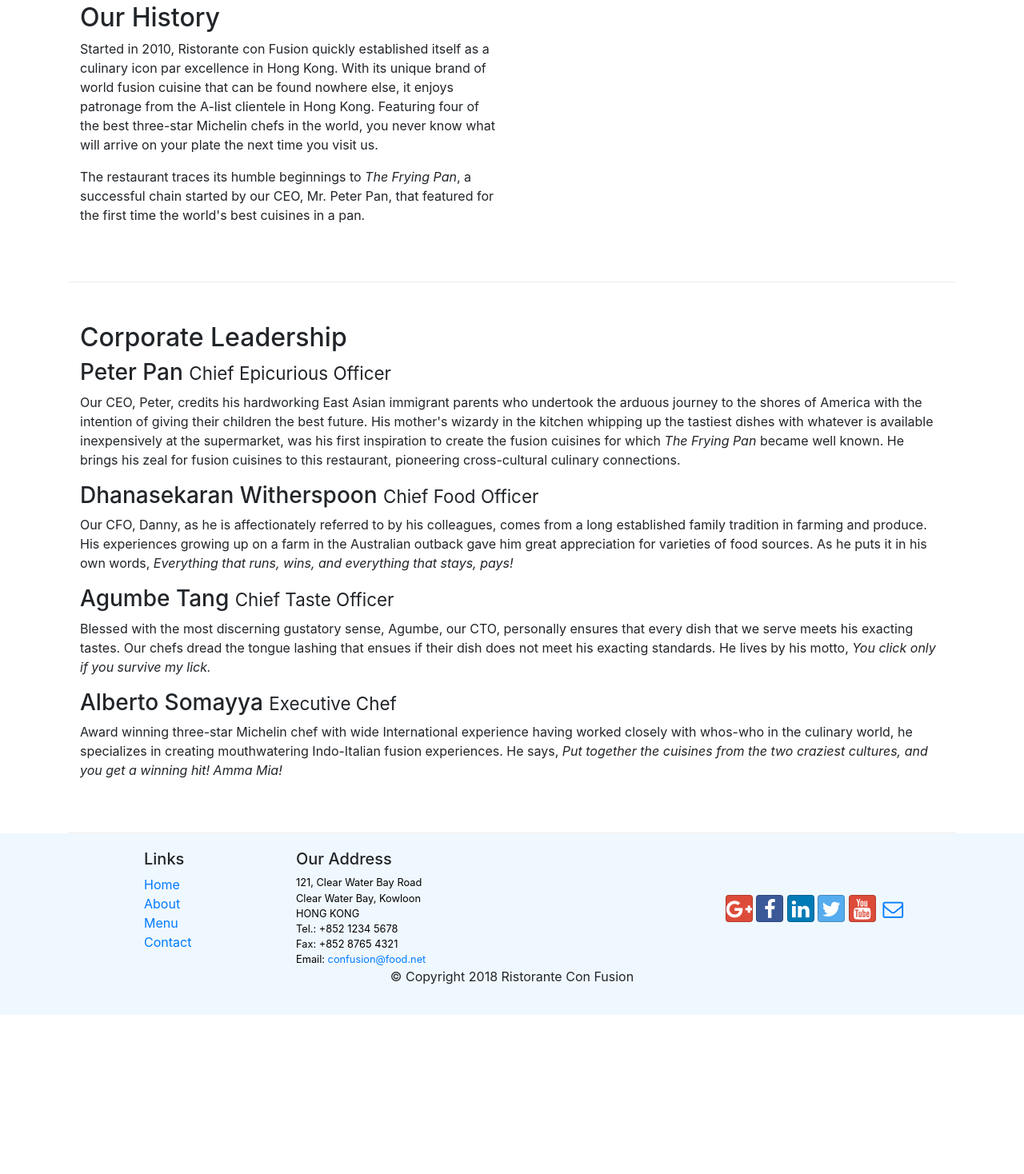
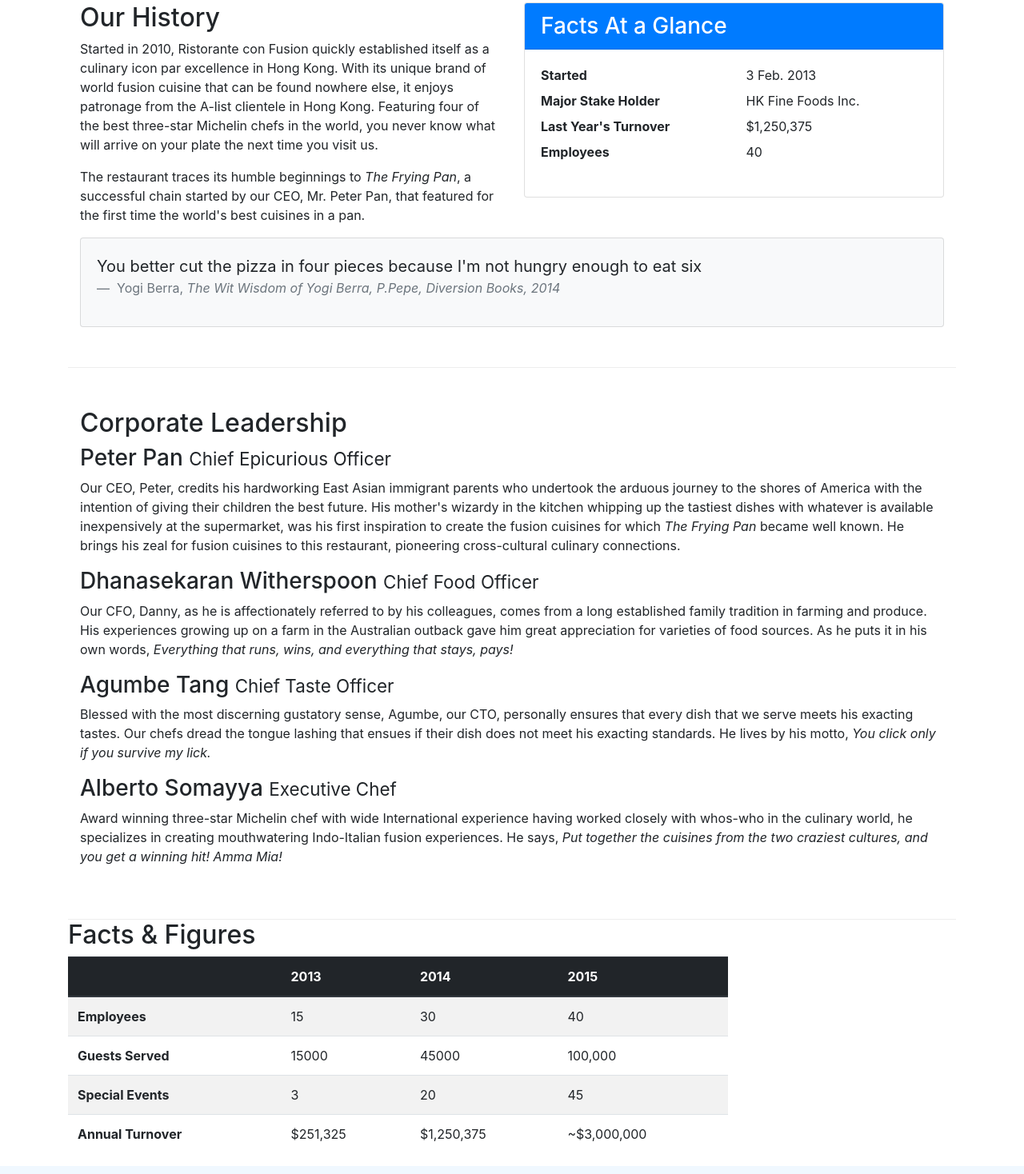
Before and after one commit to MustafaJP/Web-Development, a website: page aboutus.html in a window 1280 px wide. Shown: the part 512-1980 px from the top of the page at 80% size. Before the commit the page ends 1781 px from the top, so only its background shows below. Drawn offline with nearby package versions, Linux system fonts and the light colour scheme.

Commit message:
Tables and Cards

```diff
--- a/aboutus.html
+++ b/aboutus.html
@@ -63,7 +63,33 @@
                 <p>Started in 2010, Ristorante con Fusion quickly established itself as a culinary icon par excellence in Hong Kong. With its unique brand of world fusion cuisine that can be found nowhere else, it enjoys patronage from the A-list clientele in Hong Kong.  Featuring four of the best three-star Michelin chefs in the world, you never know what will arrive on your plate the next time you visit us.</p>
                 <p>The restaurant traces its humble beginnings to <em>The Frying Pan</em>, a successful chain started by our CEO, Mr. Peter Pan, that featured for the first time the world's best cuisines in a pan.</p> <div class="d-none d-sm-none"> https://www.pornhub.com/view_video.php?viewkey=ph5e7483b53050e</div>
             </div>
-            <div>
+            <div class="col-sm">
+                <div class="card">
+                    <h3 class="card-header bg-primary text-white">Facts At a Glance</h3>
+                    <div class="card-body">
+                        <dl class="row">
+                            <dt class="col-6">Started<dt>
+                            <dd class="col-6">3 Feb. 2013</dd>
+                            <dt class="col-6">Major Stake Holder</dt>
+                            <dd class="col-6">HK Fine Foods Inc.</dd>
+                            <dt class="col-6">Last Year's Turnover</dt>
+                            <dd class="col-6">$1,250,375</dd>
+                            <dt class="col-6">Employees</dt>
+                            <dd class="col-6">40</dd>
+                        </dl>
+                    </div>
+                </div>
+            </div>
+            <div class="col-12">
+                <div class="card card-body bg-light">
+                    <blockquote class="blockquote">
+                        <p class="mb-0">You better cut the pizza in four pieces because I'm not hungry enough to eat six</p>
+                        <footer class="blockquote-footer">
+                            Yogi Berra,
+                            <cite title="Source Title">The Wit Wisdom of Yogi Berra, P.Pepe, Diversion Books, 2014</cite>
+                        </footer>
+                    </blockquote>
+                </div>
             </div>
         </div>
 
@@ -81,7 +107,52 @@
                 <p class="d-none d-sm-block">Award winning three-star Michelin chef with wide International experience having worked closely with whos-who in the culinary world, he specializes in creating mouthwatering Indo-Italian fusion experiences. He says, <em>Put together the cuisines from the two craziest cultures, and you get a winning hit! Amma Mia!</em></p>
             </div>
        </div>
+       <div class="row row-column">
+           <div class="col-12 col-sm-9">
+               <h2>Facts &amp; Figures </h2>
+               <div class="table-responsive">
+                    <table class="table table-striped">
+                        <thead class="thead-dark">
+                            <tr>
+                                <th>&nbsp;</th>
+                                <th>2013</th>
+                                <th>2014</th>
+                                <th>2015</th>
+                            </tr>
+                        </thead>
+                        <tbody>
+                            <tr>
+                                <th>Employees</th>
+                                <td>15</td>
+                                <td>30</td>
+                                <td>40</td>
+                            </tr>
+                            <tr>
+                                <th>Guests Served</th>
+                                <td>15000</td>
+                                <td>45000</td>
+                                <td>100,000</td>
+                            </tr>
+                            <tr>
+                                <th>Special Events</th>
+                                <td>3</td>
+                                <td>20</td>
+                                <td>45</td>
+                            </tr>
+                            <tr>
+                                <th>Annual Turnover</th>
+                                <td>$251,325</td>
+                                <td>$1,250,375</td>
+                                <td>~$3,000,000</td>
+                            </tr>
+                        </tbody>
+                    </table>
+                </div>
+           </div>
+           <div class="col-12 col-sm-3">
 
+           </div>
+       </div>
     </div>
 
     <footer class="footer">
```
